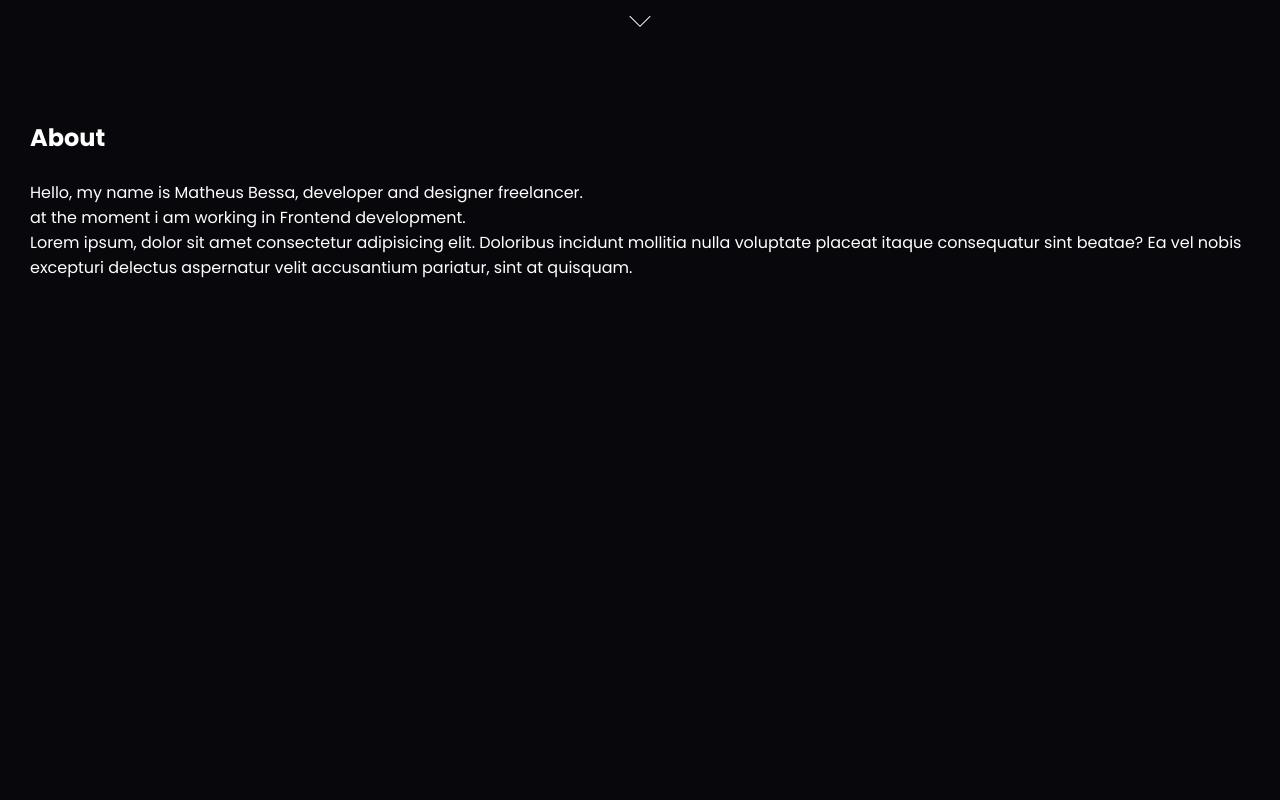
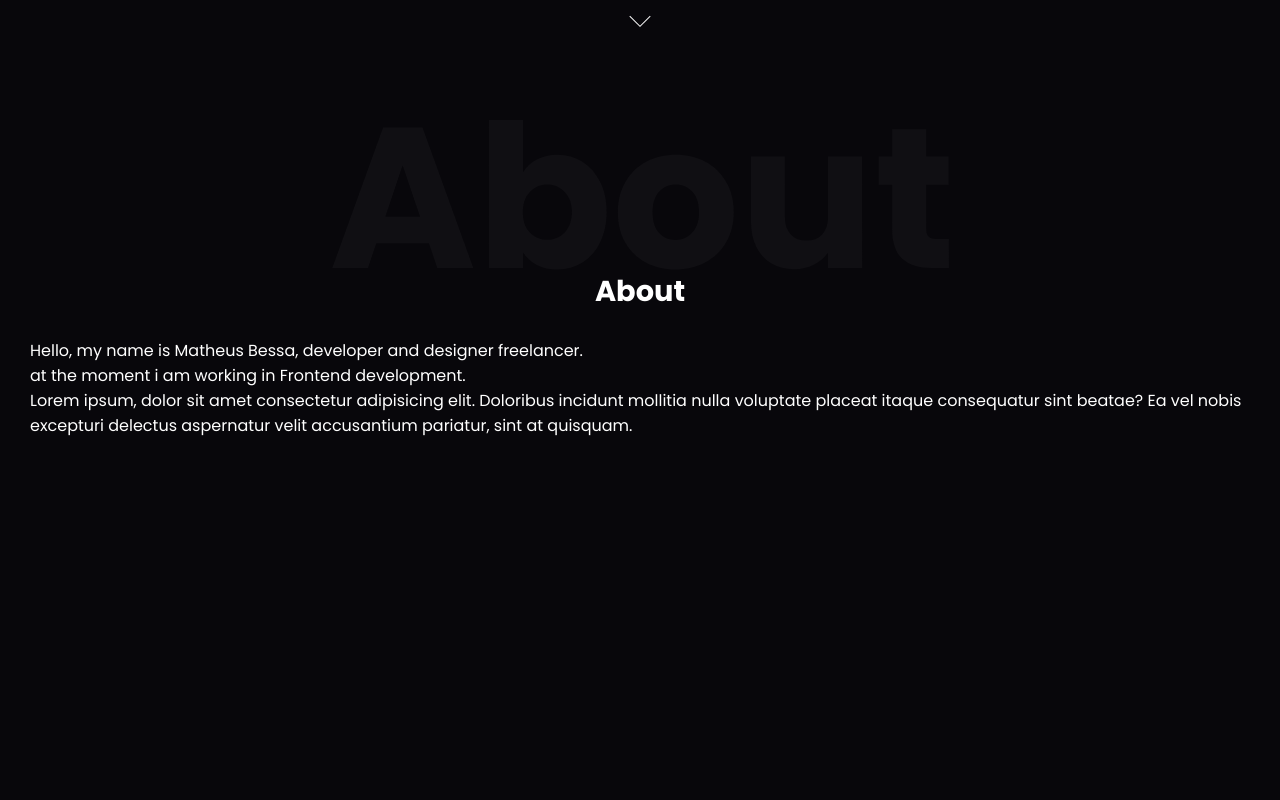
Before and after one commit to bessadeev/my-portfolio, a plain HTML site: page index.html in a window 1280 px wide. Shown: the part 680-1480 px from the top of the page. Drawn offline with Linux system fonts and the light colour scheme.

Commit message:
starting to style the about section

```diff
--- a/index.html
+++ b/index.html
@@ -47,18 +47,22 @@
             <div class="background-svg">
             </div><!--background-svg-->
 
+            <div class="content">
+
                 <h1>About</h1>
 
                 <div class="profile-picture">
                     <img src="">
                 </div><!--profile-picture-->
+
                 <p>
                     Hello, my name is Matheus Bessa, developer and designer freelancer. <br>
 
                     at the moment i am working in Frontend development. <br>
-
                     Lorem ipsum, dolor sit amet consectetur adipisicing elit. Doloribus incidunt mollitia nulla voluptate placeat itaque consequatur sint beatae? Ea vel nobis excepturi delectus aspernatur velit accusantium pariatur, sint at quisquam.
                 </p>
+            </div><!--content-->
+
         </section><!--about-->
 
 
@@ -66,6 +70,8 @@
 
             <div class="background-svg">
             </div><!--background-svg-->
+
+            <div class="content">
 
                 <h1>Projects</h1>
 
@@ -109,6 +115,10 @@
                     <button>See project</button>
                 </div><!--project5-->
 
+            </div><!--content-->
+
+
+
         </section><!--projects-->
 
 
--- a/style.css
+++ b/style.css
@@ -88,10 +88,10 @@ header{
     width: 100%;
     min-height: 100vh;
     padding: 0px 30px;
+    position: relative;
     background: url(images/text.svg) no-repeat;
     background-size: 400px;
     background-position: right center;
-    position: relative;
 }
 
 .introduction{
@@ -156,12 +156,6 @@ button:hover{
     transition: all .5s;
 }
 
-section{
-    width: 100%;
-    height: 100vh;
-    padding: 0px 30px;
-}
-
 .arrow{
     position: absolute;
     bottom: 10%;
@@ -177,3 +171,26 @@ section{
     border-bottom: 1px solid white;
     animation: todown 2s infinite reverse;
 }
+
+.content{
+    width: 100%;
+    height: 100%;
+    padding: 0px 30px;
+}
+
+.about{
+    width: 100%;
+    height: 100vh;
+}
+
+.about .background-svg{
+    width: 100%;
+    height: 150px;
+    background: url(images/about.svg) no-repeat center;
+    background-size: contain;
+}
+
+.about h1{
+    text-align: center;
+    font-size: 1.8em;
+}
```
Lines whose indentation alone changed are shown as unchanged.
